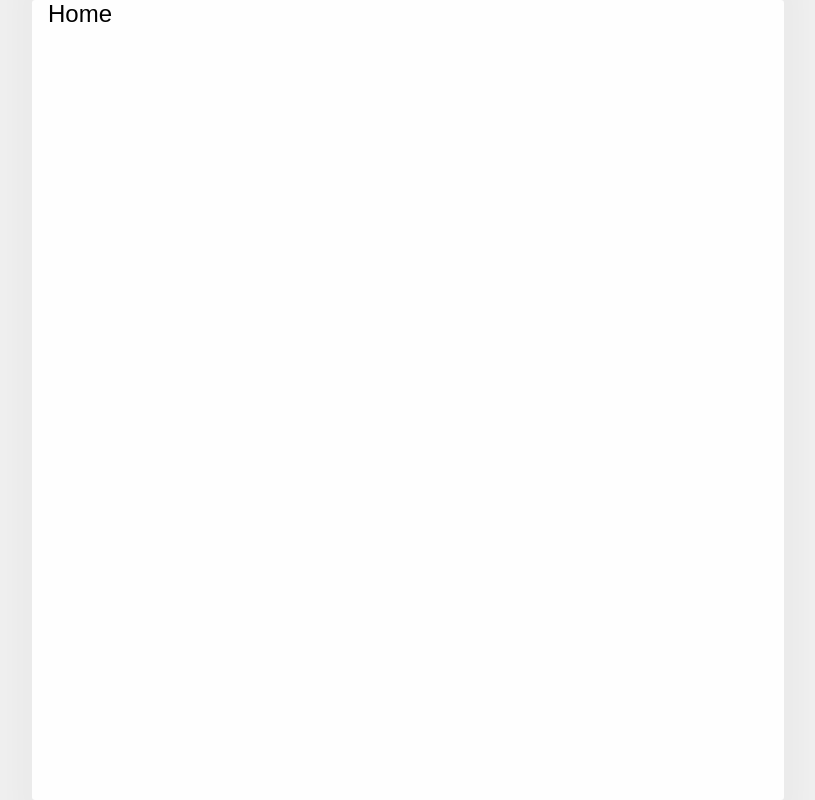
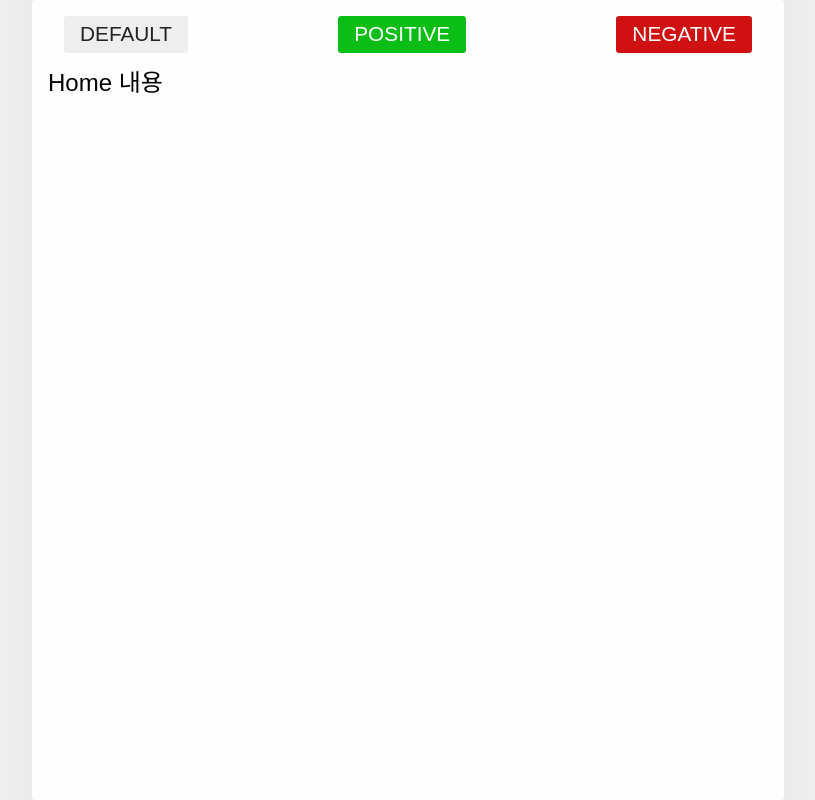
Before and after one commit to hotteokButler/my_diary, a React (Vite) app in the folder my_diary/: page / in a window 1280 px wide. Shown: the whole page, without its empty margins (232-1047 px from the left). Built offline with nearby package versions, Linux system fonts and the light colour scheme; a web font is replaced by a local one.

Commit message:
Style : 공통 Button component
- 버튼 타입별 스타일 상수 mapping으로 관리되도록 설정 : constants/color-map.js

```diff
--- a/my_diary/src/App.jsx
+++ b/my_diary/src/App.jsx
@@ -10,7 +10,7 @@ function App() {
   return (
     <MainLayout>
       <Routes>
-        <Route path="/" index element={<Home />} />
+        <Route path="/" element={<Home />} />
         <Route path="/new" element={<NewDiary />} />
         <Route path="/diary/:id" element={<Diary />} />
         <Route path="*" element={<NotFound />} />
--- /dev/null
+++ b/my_diary/src/components/Button/button.styled.js
@@ -0,0 +1,67 @@
+import styled, { css } from 'styled-components';
+
+import { NEGATIVE, POSITIVE, PRIMARY } from '../../constants/color-map';
+
+export const Button = styled.button`
+  display: inline-block;
+  padding: 0.4rem 1rem;
+  border-radius: 0.2rem;
+  font-size: 1.3rem;
+
+  ${({ $type }) => {
+    switch ($type) {
+      case 'POSITIVE':
+        return css`
+          background-color: ${POSITIVE.BUTTON.DEFAULT.BACKGROUND};
+          color: ${POSITIVE.BUTTON.DEFAULT.COLOR};
+          &:hover {
+            background-color: ${POSITIVE.BUTTON.HOVER.BACKGROUND};
+            color: ${POSITIVE.BUTTON.HOVER.COLOR};
+          }
+          &:active {
+            background-color: ${POSITIVE.BUTTON.PRESSED.BACKGROUND};
+            color: ${POSITIVE.BUTTON.PRESSED.COLOR};
+          }
+          &:disabled {
+            background-color: ${POSITIVE.BUTTON.DISABLED.BACKGROUND};
+            color: ${POSITIVE.BUTTON.DISABLED.COLOR};
+          }
+        `;
+      case 'NEGATIVE':
+        return css`
+          background-color: ${NEGATIVE.BUTTON.DEFAULT.BACKGROUND};
+          color: ${NEGATIVE.BUTTON.DEFAULT.COLOR};
+          &:hover {
+            background-color: ${NEGATIVE.BUTTON.HOVER.BACKGROUND};
+            color: ${NEGATIVE.BUTTON.HOVER.COLOR};
+          }
+          &:active {
+            background-color: ${NEGATIVE.BUTTON.PRESSED.BACKGROUND};
+            color: ${NEGATIVE.BUTTON.PRESSED.COLOR};
+          }
+          &:disabled {
+            background-color: ${NEGATIVE.BUTTON.DISABLED.BACKGROUND};
+            color: ${NEGATIVE.BUTTON.DISABLED.COLOR};
+          }
+        `;
+
+      default:
+        return css`
+          background-color: ${PRIMARY.BUTTON.DEFAULT.BACKGROUND};
+          color: ${PRIMARY.BUTTON.DEFAULT.COLOR};
+          &:hover {
+            background-color: ${PRIMARY.BUTTON.HOVER.BACKGROUND};
+            color: ${PRIMARY.BUTTON.HOVER.COLOR};
+          }
+          &:active {
+            background-color: ${PRIMARY.BUTTON.PRESSED.BACKGROUND};
+            color: ${PRIMARY.BUTTON.PRESSED.COLOR};
+          }
+          &:disabled {
+            background-color: ${PRIMARY.BUTTON.DISABLED.BACKGROUND};
+            color: ${PRIMARY.BUTTON.DISABLED.COLOR};
+          }
+        `;
+    }
+  }}
+`;
--- /dev/null
+++ b/my_diary/src/components/Button/index.jsx
@@ -0,0 +1,13 @@
+import React from 'react';
+
+import * as S from './button.styled';
+
+function Button({ text, type, onClick }) {
+  return (
+    <S.Button onClick={onClick} $type={type}>
+      {text}
+    </S.Button>
+  );
+}
+
+export default Button;
--- /dev/null
+++ b/my_diary/src/components/Header/header.styled.js
@@ -0,0 +1,8 @@
+import styled from 'styled-components';
+
+export const HeaderWarp = styled.header`
+  display: flex;
+  align-items: center;
+  justify-content: space-between;
+  padding: 1rem;
+`;
--- /dev/null
+++ b/my_diary/src/components/Header/index.jsx
@@ -0,0 +1,9 @@
+import React from 'react';
+
+import * as S from './header.styled';
+
+function Header({ children }) {
+  return <S.HeaderWarp>{children}</S.HeaderWarp>;
+}
+
+export default Header;
--- /dev/null
+++ b/my_diary/src/constants/color-map.js
@@ -0,0 +1,61 @@
+export const PRIMARY = {
+  BUTTON: {
+    DEFAULT: {
+      COLOR: '#232323',
+      BACKGROUND: '#eee',
+    },
+    HOVER: {
+      COLOR: '#fff',
+      BACKGROUND: '#9b9b9b',
+    },
+    PRESSED: {
+      COLOR: '#fff',
+      BACKGROUND: '#555',
+    },
+    DISABLED: {
+      COLOR: '#cdcdcd',
+      BACKGROUND: '#ededed',
+    },
+  },
+};
+
+export const POSITIVE = {
+  BUTTON: {
+    DEFAULT: {
+      COLOR: '#fff',
+      BACKGROUND: '#0abe16',
+    },
+    HOVER: {
+      COLOR: '#fff',
+      BACKGROUND: '#058b0e',
+    },
+    PRESSED: {
+      COLOR: '#fff',
+      BACKGROUND: '#014806',
+    },
+    DISABLED: {
+      COLOR: '#cdcdcd',
+      BACKGROUND: '#ededed',
+    },
+  },
+};
+export const NEGATIVE = {
+  BUTTON: {
+    DEFAULT: {
+      COLOR: '#fff',
+      BACKGROUND: '#cf1111',
+    },
+    HOVER: {
+      COLOR: '#fff',
+      BACKGROUND: '#ab1919',
+    },
+    PRESSED: {
+      COLOR: '#fff',
+      BACKGROUND: '#660909',
+    },
+    DISABLED: {
+      COLOR: '#cdcdcd',
+      BACKGROUND: '#ededed',
+    },
+  },
+};
--- a/my_diary/src/layout/MainLayout/index.jsx
+++ b/my_diary/src/layout/MainLayout/index.jsx
@@ -1,11 +1,21 @@
 import React from 'react';
 
+import Button from '../../components/Button';
+import Header from '../../components/Header';
 import * as S from './mainLayout.styled';
 
 function MainLayout({ children }) {
   return (
     <S.MainWrapper>
-      <S.MainCon>{children}</S.MainCon>
+      <S.MainCon>
+        <Header>
+          <Button text="DEFAULT" type="DEFAULT" />
+          <Button text="POSITIVE" type="POSITIVE" />
+          <Button text="NEGATIVE" type="NEGATIVE" />
+        </Header>
+
+        {children}
+      </S.MainCon>
     </S.MainWrapper>
   );
 }
--- a/my_diary/src/pages/Home/index.jsx
+++ b/my_diary/src/pages/Home/index.jsx
@@ -1,7 +1,7 @@
 import React from 'react';
 
 function Home() {
-  return <div>Home</div>;
+  return <div>Home 내용</div>;
 }
 
 export default Home;
```
Also changed, not shown: 1 other file (tests, documents, lock files or other folders).
